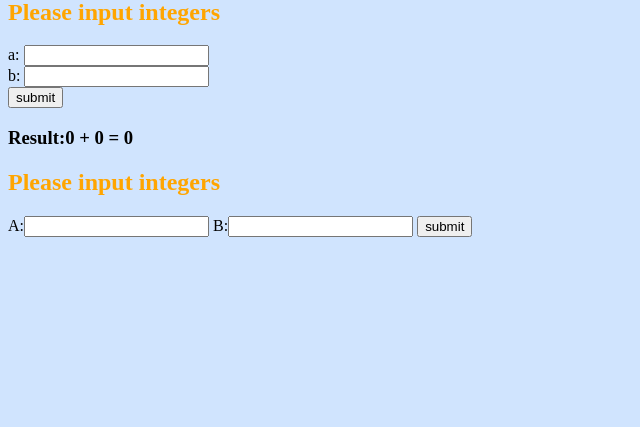
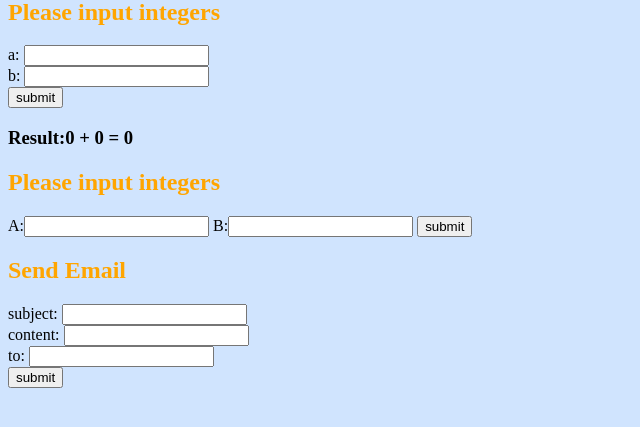
Before and after one commit to hengshuangliu/mysite, a Django app: page / in a window 1280 px wide. Shown: the part 282-709 px from the top of the page, without its empty margins (0-640 px from the left). Run offline with Django 3.2, Linux system fonts and the light colour scheme.

Commit message:
django.core.mail

```diff
--- a/LearnDjango/LearnDjango/urls.py
+++ b/LearnDjango/LearnDjango/urls.py
@@ -23,5 +23,6 @@ urlpatterns = [
     url(r'^add/(\d+)/(\d+)/$', demo_views.demo_add, name="demo_add"),
     url(r'^new_add/(\d+)/(\d+)/$', demo_views.demo_add, name="new_add"),\
     url(r'^sub/', demo_views.sub),
+    url(r'^sendemail/', demo_views.send_email),
     url(r'^admin/', admin.site.urls),
 ]
--- a/LearnDjango/demo_app/views.py
+++ b/LearnDjango/demo_app/views.py
@@ -4,6 +4,8 @@ from demo_app import models
 from django.http import HttpResponseRedirect
 from django.core.urlresolvers import reverse
 from .forms import AddForm
+from django.core.mail import send_mail
+from django.core.mail import send_mass_mail
 
 
 # Create your views here.
@@ -21,8 +23,8 @@ def index(request):
         # print(username, password)
         # temp_user = {"user": username, "pwd": password}
         # user_list.append(temp_user)
-        models.UserInfo.objects.create(user=username, pwd=password) # save data in database.
-    user_list = models.UserInfo.objects.all() # get data from database.
+        models.UserInfo.objects.create(user=username, pwd=password)  # save data in database.
+    user_list = models.UserInfo.objects.all()  # get data from database.
     if request.method == 'GET':
         a = request.GET.get('a', 0)
         b = request.GET.get('b', 0)
@@ -37,7 +39,7 @@ def demo_add(request, a, b):
 
 
 def new_add(request, a, b):
-    return HttpResponseRedirect(reverse("demo_add", args=(a, b))) # realize redirecting.
+    return HttpResponseRedirect(reverse("demo_add", args=(a, b)))  # realize redirecting.
 
 
 def sub(request):
@@ -49,3 +51,14 @@ def sub(request):
             return HttpResponse(str(a - b))
     else:
         return HttpResponse("Valid")
+
+
+def send_email(request):
+    if request.method == "GET":
+        subject = request.GET.get('subject', 'greeting')
+        content = request.GET.get('content', 'Hello')
+        toemail = request.GET.get('toemail', '767924520@qq.com')
+        send_mail(subject, content, 'hengshuangliu@mails.ccnu.edu.cn', [toemail], fail_silently=False)
+        return HttpResponse("Succussed")
+    else:
+        return HttpResponse("Failed")
--- a/LearnDjango/templates/index.html
+++ b/LearnDjango/templates/index.html
@@ -43,5 +43,12 @@
         {{ form }}
         <input type="submit" value="submit"/>
     </form>
+    <h2>Send Email</h2>
+    <form action="/sendemail/" method="get">
+        subject: <input type="text" name="subject"/> <br>
+        content: <input type="text" name="content"/> <br>
+        to: <input type="text" name="toemail"/> <br>
+        <input type="submit" value="submit"/>
+    </form>
 </body>
 </html>
```
Also changed, not shown: LearnDjango/LearnDjango/settings.py (+10 -0 lines).
